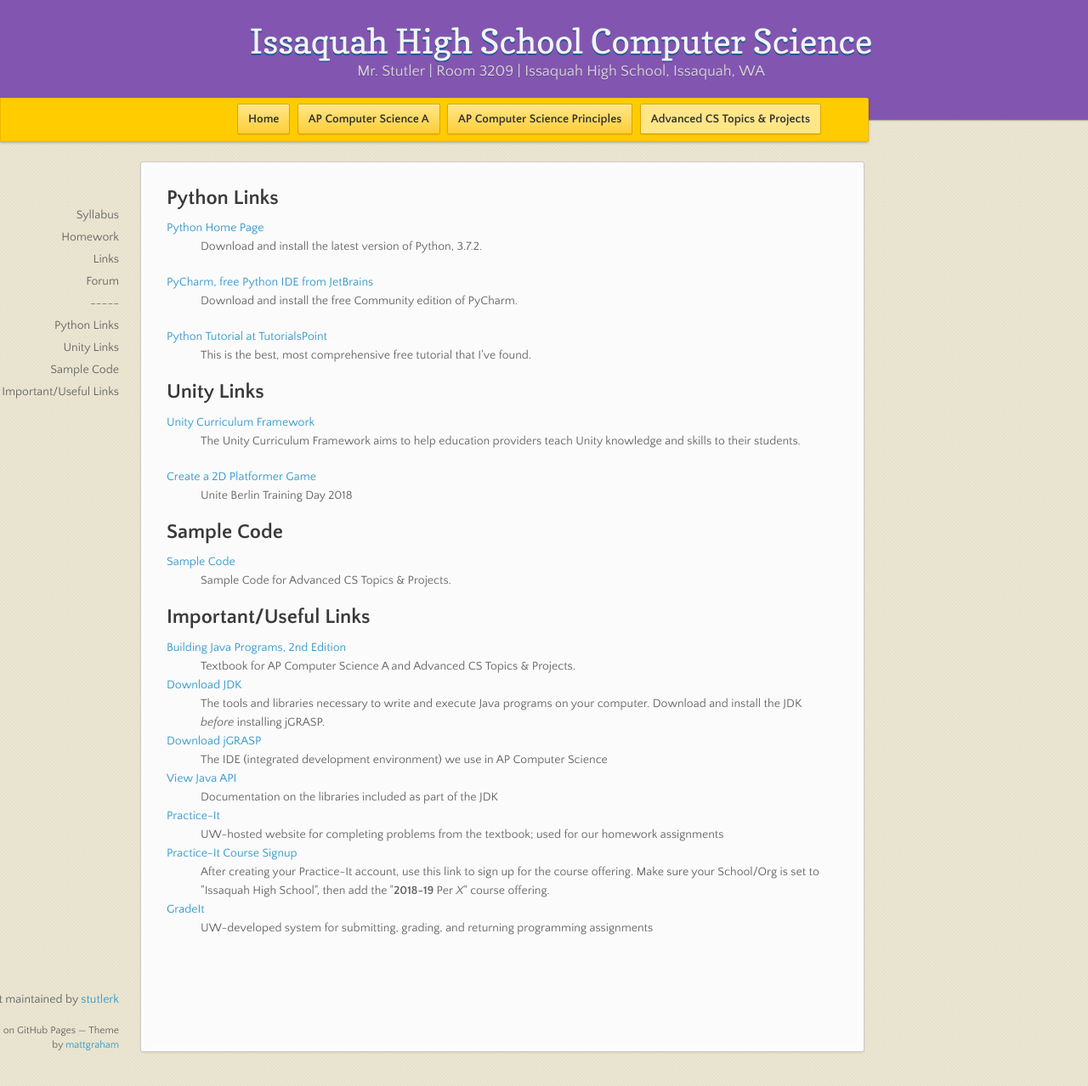
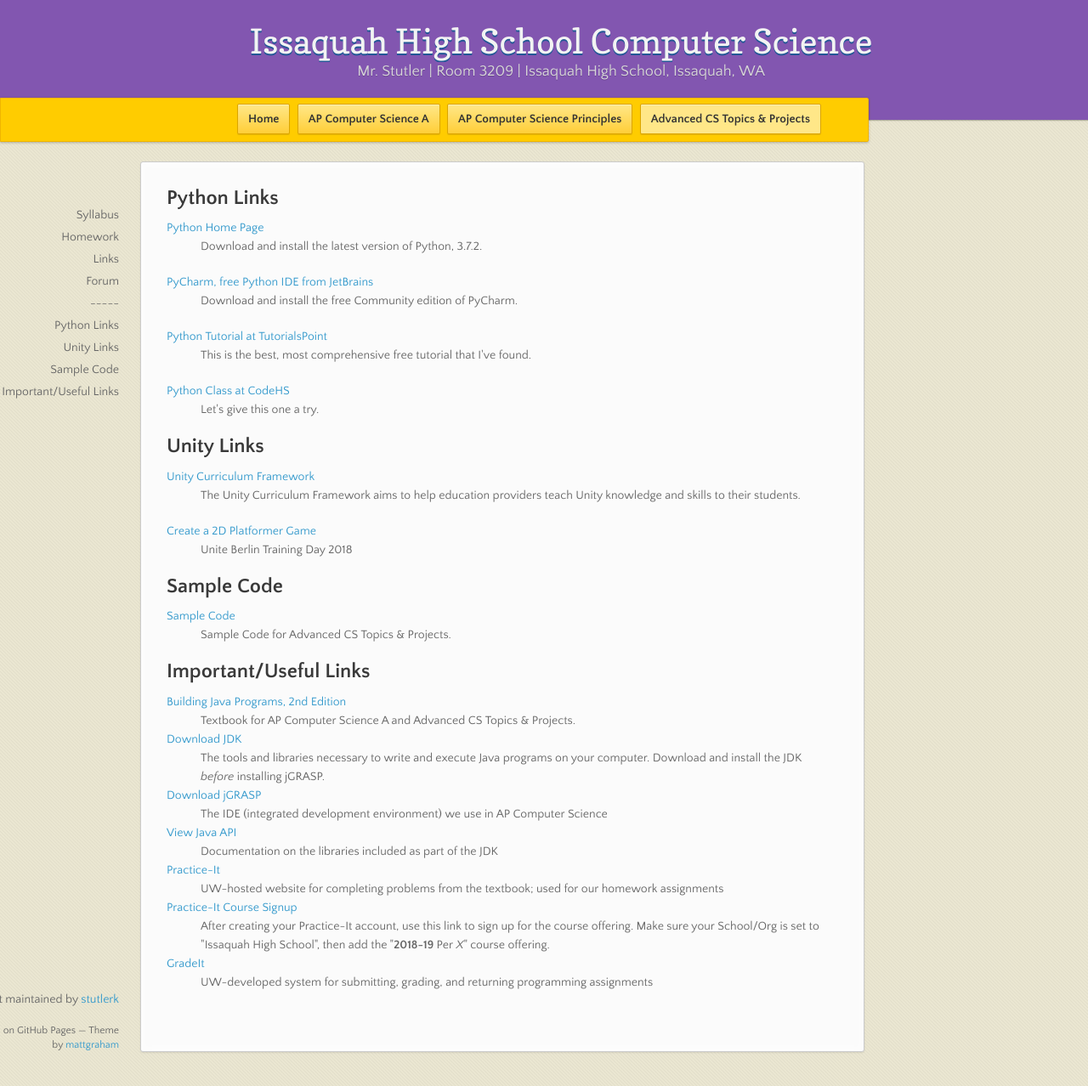
Before and after one commit to stutlerk/ihs-website, a Jekyll site: the page built from _advtopics/links.html, in a window 1280 px wide and 1278 px high. Shown: the whole window at 85% size. Built offline with Jekyll 4.4.1, drawn with Linux system fonts in a browser that asks for light colours; nearby versions of some CDN libraries.

Commit message:
Update links.html

```diff
--- a/_advtopics/links.html
+++ b/_advtopics/links.html
@@ -16,6 +16,10 @@
 <dl>
     <dt><a href="https://www.tutorialspoint.com/python/index.htm" target="_blank">Python Tutorial at TutorialsPoint</a></dt>
     <dd>This is the best, most comprehensive free tutorial that I've found.</dd>
+</dl>
+<dl>
+    <dt><a href="https://codehs.com/go/1A607" target="_blank">Python Class at CodeHS</a></dt>
+    <dd>Let's give this one a try.</dd>
 </dl>
 
 <h2>Unity Links</h2>
```
